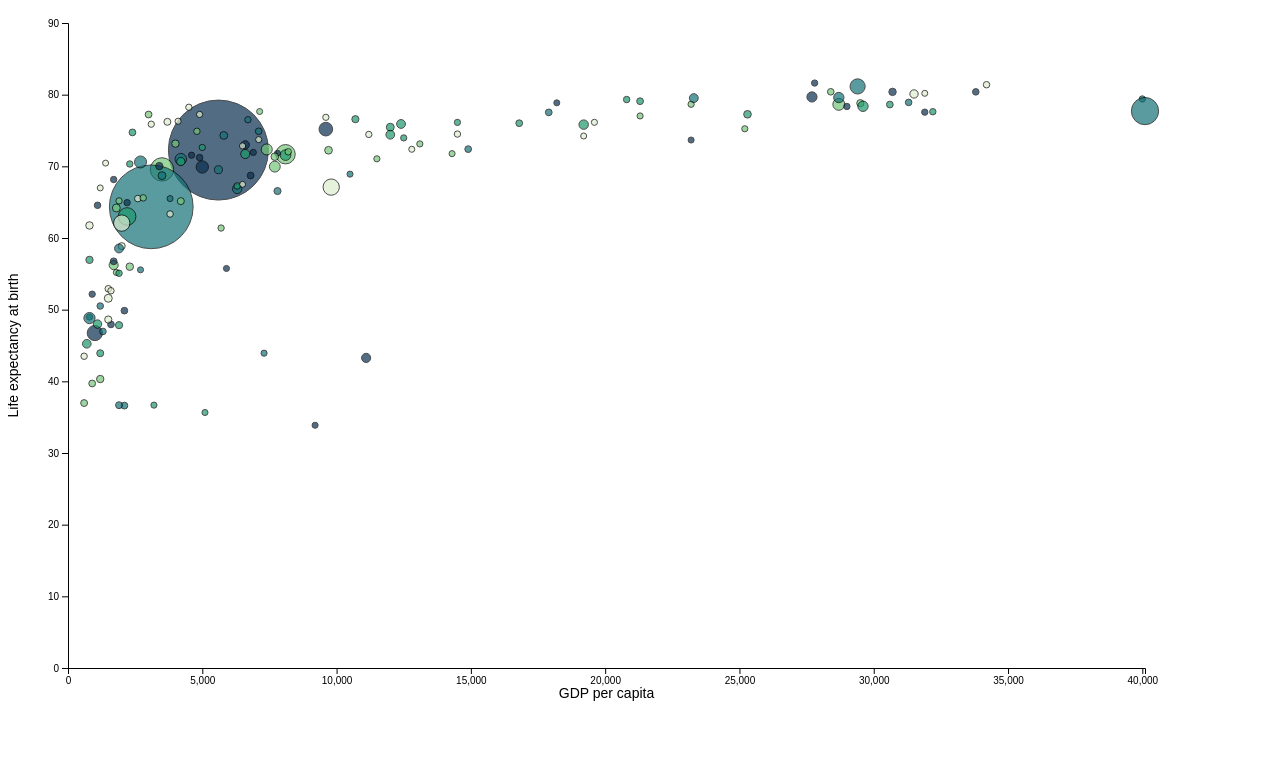
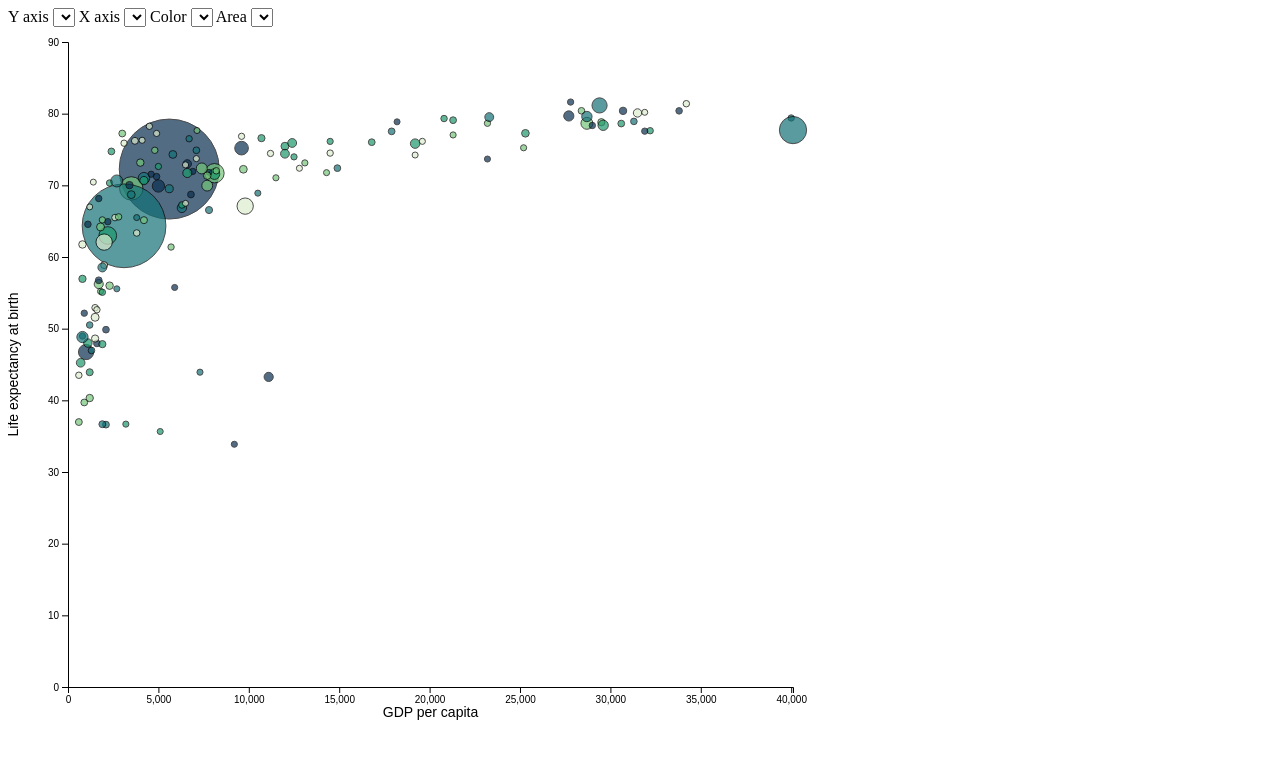
Before and after one commit to frmh0313/19Fall_CS590IDV, a plain HTML site: page assignment2/p2.html in a window 1280 px wide. Drawn offline with nearby package versions, Linux system fonts and the light colour scheme.

Commit message:
adding widgets

```diff
--- a/assignment2/assignment2.js
+++ b/assignment2/assignment2.js
@@ -1,6 +1,7 @@
 let dataSet;
 let birthRateScale;
 let birthRateBins = new Set();
+let columns;
 
 function findBirthRateBin(value) {
   return `${value / 10}0-${value / 10}9`;
@@ -8,7 +9,8 @@ function findBirthRateBin(value) {
 
 async function drawFunction() {
   let dimensions = {
-    width: window.innerWidth * 0.9,
+    // width: window.innerWidth * 0.9,
+    width: 800,
     height: 700,
     margin: {
       top: 15,
@@ -37,11 +39,12 @@ async function drawFunction() {
       })
     )
     .then(data => {
-      let keys = Object.keys(data[0]);
-      keys = keys.filter(key => key != "Country");
+      columns = Object.keys(data[0]);
 
       return data.map(row => {
-        keys.forEach(key => {
+        columns
+          .filter(column => column != "Country")
+          .forEach(key => {
             if (row[key].startsWith("$")) {
               row[key] = +row[key]
                 .substr(1)
@@ -132,14 +135,6 @@ async function drawFunction() {
     .domain(sortedBirthRateBins)
     .range(colorScheme5);
 
-  // const birthRateScale = d3
-  // .scaleBandr()
-  // .domain([
-  //   d3.min(dataSet.map(row => row["Birth rate"])),
-  //   d3.max(dataSet.map(row => row["Birth rate"]))
-  // ])
-  // .range(colorScheme10);
-
   const dots = bounds
     .selectAll("circle")
     .data(dataSet)
--- a/assignment2/p2.html
+++ b/assignment2/p2.html
@@ -3,6 +3,15 @@
   <title>Assignment 2: User Interaction</title>
 </head>
 <body>
+  <label>Y axis</label>
+  <select id="ySelection"></select>
+  <label>X axis</label>
+  <select id="xSelection"></select>
+  <label>Color</label>
+  <select id="colorSelection"></select>
+  <label>Area</label>
+  <select id="areaSelection"></select>
+
   <div id="wrapper"></div>
   <script type="text/javascript" src="https://d3js.org/d3.v5.min.js"></script>
   <script type="text/javascript" src="assignment2.js"></script>
```
Lines whose indentation alone changed are shown as unchanged.
